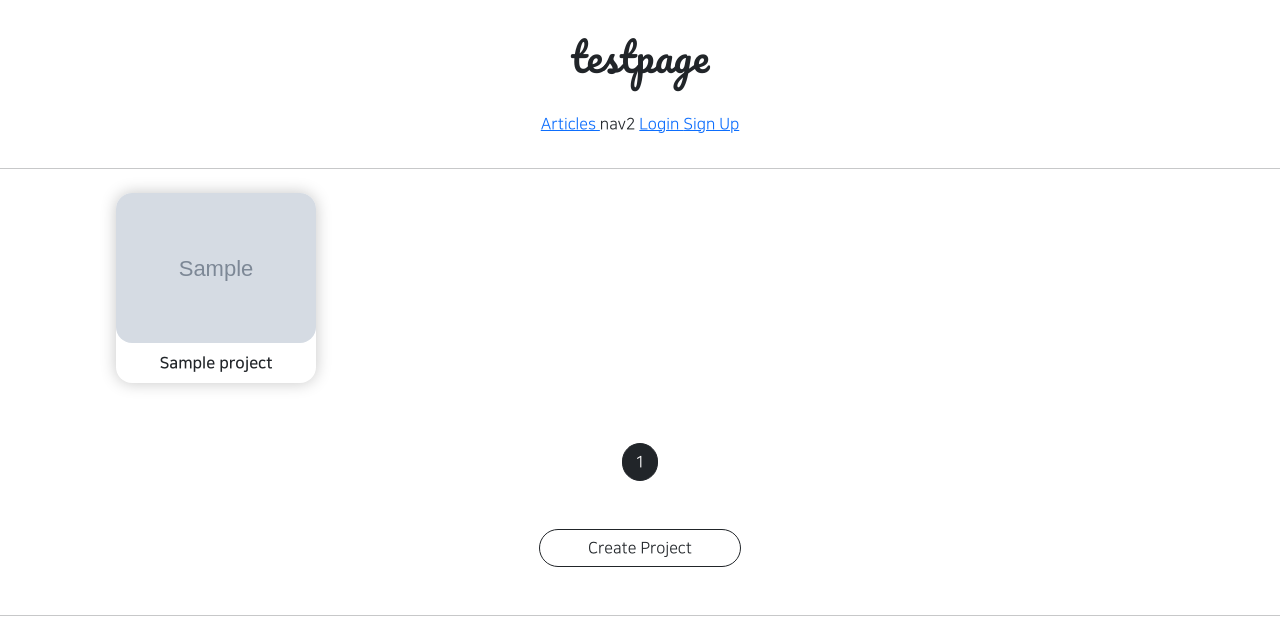
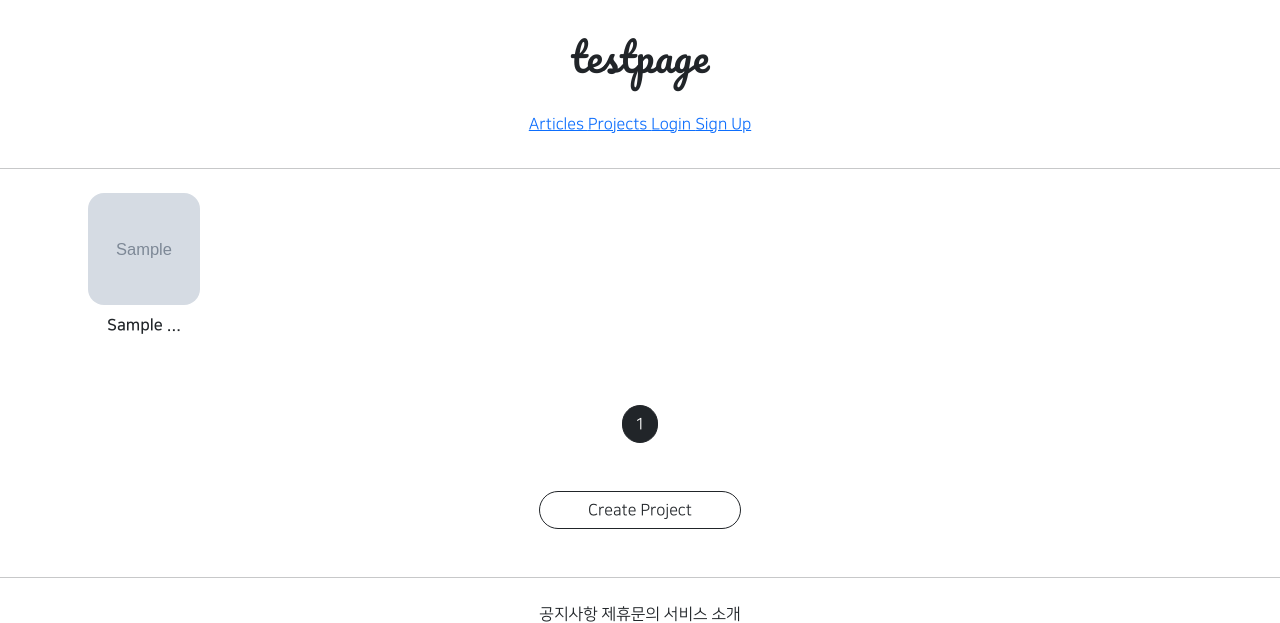
Before and after one commit to phu92/GIS_PHU, a Django app: page /projects/list/ in a window 1280 px wide. Shown: the top 623 px of the page. Run offline with Django 3.2, Linux system fonts and the light colour scheme; tables that the repository leaves empty hold one stand-in row (values such as "Sample post"); grey boxes marked "Sample" are stand-in pictures; parts of the project's set-up code (start-up, migrations or seed data) failed here and were passed over; some libraries are stand-ins or nearby versions.

Commit message:
8.18 django commit 1

```diff
--- a/projectapp/templates/projectapp/list.html
+++ b/projectapp/templates/projectapp/list.html
@@ -10,18 +10,17 @@
         }
 
         .container div {
-          width: 45%;
-            max-width: 200px;
           display: flex;
           justify-content: center;
           align-items: center;
           border-radius: 1rem;
             flex-direction: column;
-            box-shadow: 0 0 1rem #c6c6c6;
         }
 
         .container img {
-            width: 100%;
+            width: 7rem;
+            height: 7rem;
+            object-fit: cover;
             border-radius: 1rem;
         }
 
@@ -35,7 +34,7 @@
                 <a href="{% url 'projectapp:detail' pk=project.pk %}">
                     <img src="{{ project.image.url }}" alt="">
                 </a>
-                <span class="my-2 NNS_B">{{ project.name }}</span>
+                <span class="my-2 NNS_B">{{ project.name | truncatechars:10 }}</span>
             </div>
 
         {% endfor %}
--- a/templates/header.html
+++ b/templates/header.html
@@ -8,7 +8,11 @@
                 Articles
             </a>
         </span>
-        <span>nav2</span>
+        <span>
+            <a href="{% url 'projectapp:list' %}">
+                Projects
+            </a>
+        </span>
         {% if not user.is_authenticated %}
         <span>
             <a href="{% url 'accountapp:login' %}">
```
Also changed, not shown: project/E6d1cd9VgAAuoxc.jpg (added), project/KakaoTalk_20210809_115334712.png (added).
